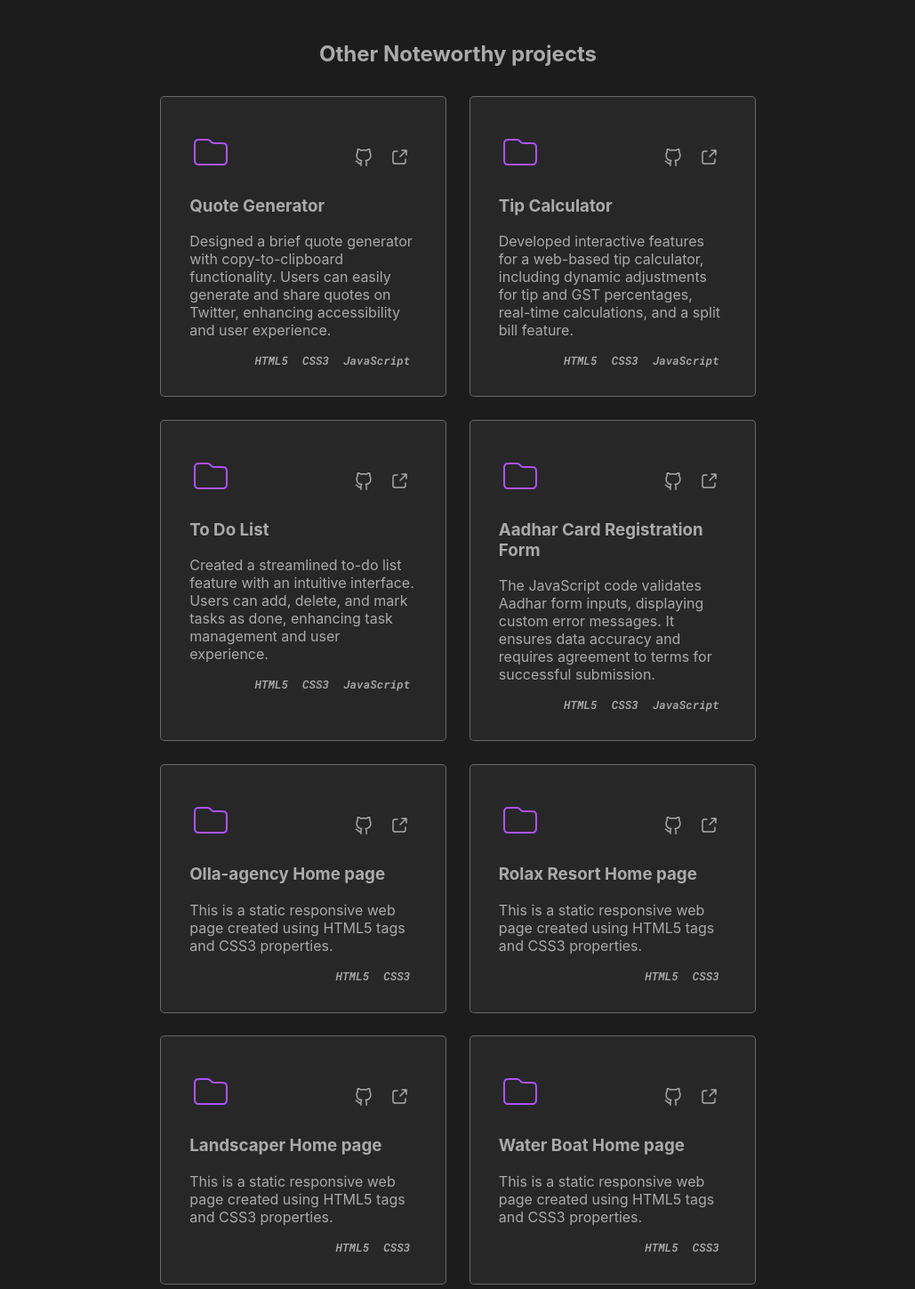
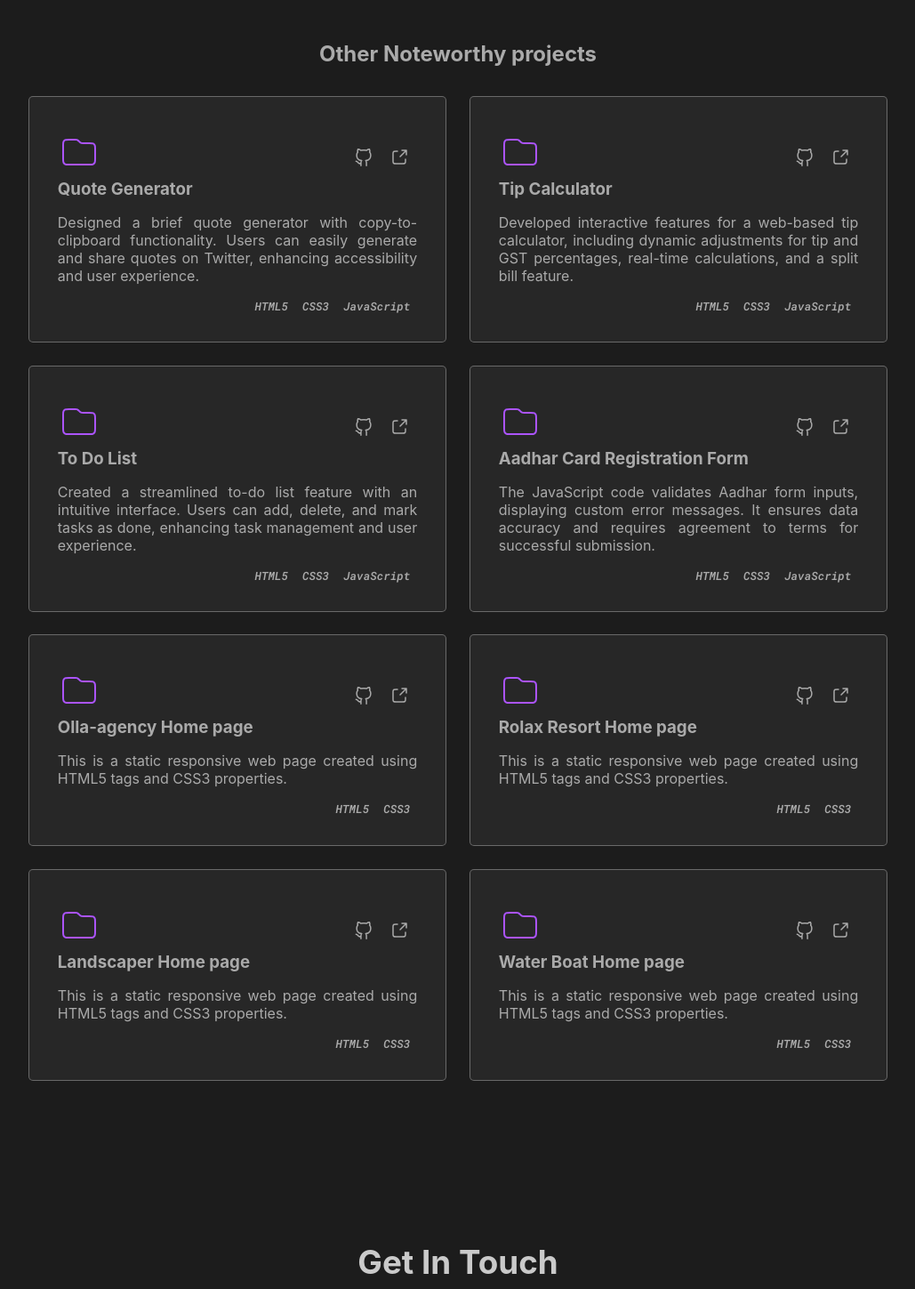
Before and after one commit to sainesh25/my_portfolio, a React (Create React App) app: page /projects in a window 1280 px wide. Shown: the part 2121-3570 px from the top of the page at 89% size, without its empty margins (125-1154 px from the left). Built offline with nearby package versions, Linux system fonts and the light colour scheme.

Commit message:
git links added of tipcal and quotegen

```diff
--- a/src/components/Projects/Projects.css
+++ b/src/components/Projects/Projects.css
@@ -72,7 +72,10 @@ a{
     border-radius: 5px;
     border: 1px solid #aaaaaa81;
     transition: all .3s ease-in-out;
-
+    flex-grow: 1;
+}
+.project-summary-txt{
+    text-align: justify;
 }
 .project-card a{
     height: 100%;
@@ -90,6 +93,7 @@ a{
     text-align: center;
     margin-top: 2rem;
 }
+
 .icons{
     margin: .5rem;
 }
@@ -97,9 +101,11 @@ a{
     .sms{
         width: 100%;
     }
+    .project-card{
+        width: 100%;
+    }
 }
 @media (max-width: 992px){
-
 }
 @media (max-width: 767px){
     .project-section{
@@ -111,12 +117,18 @@ a{
     .featured-project-txt{
         font-size: .9rem;
     }
+    .project-card{
+        padding: 1.5rem;
+    }
 }
 @media (max-width: 576px){
     .sms-head{
         font-size: 1rem;
     }
-    .project-info p{
+    .featured-project-head-main{
+        font-size: 1rem;
+    }
+    .project-info p, .project-summary-txt{
         font-size: .8rem;
     }
     .sms{
@@ -125,4 +137,8 @@ a{
     .featured-project-txt{
         font-size: .8rem;
     }
+    .project-card{
+        padding: 1rem;
+    }
+
 }
--- a/src/components/Projects/Projects.jsx
+++ b/src/components/Projects/Projects.jsx
@@ -11,7 +11,7 @@ export default function Projects() {
         <>
             <div className='project-section ' id='projectId'>
                 <h1 className='skills-head'>Some things I have built...</h1>
-                <h2 className='other-project-head'>Featured Projects</h2>
+                <h2 className='other-project-head featured-project-head-main'>Featured Projects</h2>
                 <div className="projects">
                     <div className="sms">
                         <p className='featured-project-txt'>Featured Project</p>
@@ -60,7 +60,6 @@ export default function Projects() {
                             </div>
                         </div>
                     </div>
-
                 </div>
 
                 <h2 className='other-project-head'>Other Noteworthy projects</h2>
@@ -70,12 +69,12 @@ export default function Projects() {
                             <img src={folderIcon} alt="" />
 
                             <div className="github-icon">
-                                <a href="https://github.com/sainesh25/olla-agency-homepage-static.git" target="_blank" className='icons'><img src={githubIcon} alt="github" /></a>
-                                <a href="https://olla-agency-static.netlify.app/" target="_blank"><img src={goToPage} alt="Go to page" className='icons' /></a>
+                                <a href="https://github.com/sainesh25/quote-generator.git" target="_blank" className='icons'><img src={githubIcon} alt="github" /></a>
+                                <a href="" target="_blank"><img src={goToPage} alt="Go to page" className='icons' /></a>
                             </div>
                         </div>
-                        <h3 className='sub-project-head'>Quote Generator</h3>
-                        <p>Designed a brief quote generator with copy-to-clipboard functionality. Users can easily generate and share quotes on Twitter, enhancing accessibility and user experience.</p>
+                        <h3 className='sub-project-head sms-head'>Quote Generator</h3>
+                        <p className='project-summary-txt'>Designed a brief quote generator with copy-to-clipboard functionality. Users can easily generate and share quotes on Twitter, enhancing accessibility and user experience.</p>
                         <div className="languages">
                             <p>HTML5</p>
                             <p>CSS3</p>
@@ -86,15 +85,15 @@ export default function Projects() {
 
                     <div className="project-card">
                         <div className='project-icons'>
-                            <img src={folderIcon} alt="" />
+                            <img src={folderIcon} alt=""/>
 
                             <div className="github-icon">
-                                <a href="https://github.com/sainesh25/olla-agency-homepage-static.git" target="_blank" className='icons'><img src={githubIcon} alt="github" /></a>
-                                <a href="https://olla-agency-static.netlify.app/" target="_blank"><img src={goToPage} alt="Go to page" className='icons' /></a>
+                                <a href="https://github.com/sainesh25/tip_calculator.git" target="_blank" className='icons'><img src={githubIcon} alt="github" /></a>
+                                <a href="" target="_blank"><img src={goToPage} alt="Go to page" className='icons' /></a>
                             </div>
                         </div>
-                        <h3 className='sub-project-head'>Tip Calculator</h3>
-                        <p>Developed interactive features for a web-based tip calculator, including dynamic adjustments for tip and GST percentages, real-time calculations, and a split bill feature.</p>
+                        <h3 className='sub-project-head sms-head'>Tip Calculator</h3>
+                        <p className='project-summary-txt'>Developed interactive features for a web-based tip calculator, including dynamic adjustments for tip and GST percentages, real-time calculations, and a split bill feature.</p>
                         <div className="languages">
                             <p>HTML5</p>
                             <p>CSS3</p>
@@ -113,8 +112,8 @@ export default function Projects() {
                             </div>
 
                         </div>
-                        <h3 className='sub-project-head'>To Do List</h3>
-                        <p>Created a streamlined to-do list feature with an intuitive interface. Users can add, delete, and mark tasks as done, enhancing task management and user experience.</p>
+                        <h3 className='sub-project-head sms-head'>To Do List</h3>
+                        <p className='project-summary-txt'>Created a streamlined to-do list feature with an intuitive interface. Users can add, delete, and mark tasks as done, enhancing task management and user experience.</p>
                         <div className="languages">
                             <p>HTML5</p>
                             <p>CSS3</p>
@@ -133,8 +132,8 @@ export default function Projects() {
                             </div>
 
                         </div>
-                        <h3 className='sub-project-head'>Aadhar Card Registration Form</h3>
-                        <p>The JavaScript code validates Aadhar form inputs, displaying custom error messages. It ensures data accuracy and requires agreement to terms for successful submission.</p>
+                        <h3 className='sub-project-head sms-head'>Aadhar Card Registration Form</h3>
+                        <p className='project-summary-txt'>The JavaScript code validates Aadhar form inputs, displaying custom error messages. It ensures data accuracy and requires agreement to terms for successful submission.</p>
                         <div className="languages">
                             <p>HTML5</p>
                             <p>CSS3</p>
@@ -153,8 +152,8 @@ export default function Projects() {
                                     <a href="https://olla-agency-static.netlify.app/" target="_blank"><img src={goToPage} alt="Go to page" className='icons' /></a>
                                 </div>
                             </div>
-                            <h3 className='sub-project-head'>Olla-agency Home page</h3>
-                            <p>This is a static responsive web page created using HTML5 tags and CSS3 properties.</p>
+                            <h3 className='sub-project-head sms-head'>Olla-agency Home page</h3>
+                            <p className='project-summary-txt'>This is a static responsive web page created using HTML5 tags and CSS3 properties.</p>
                             <div className="languages">
                                 <p>HTML5</p>
                                 <p>CSS3</p>
@@ -172,8 +171,8 @@ export default function Projects() {
                                     <a href="https://rolax-resort-static.netlify.app/" target="_blank"><img src={goToPage} alt="Go to page" className='icons' /></a>
                                 </div>
                             </div>
-                            <h3 className='sub-project-head'>Rolax Resort Home page</h3>
-                            <p>This is a static responsive web page created using HTML5 tags and CSS3 properties.</p>
+                            <h3 className='sub-project-head sms-head'>Rolax Resort Home page</h3>
+                            <p className='project-summary-txt'>This is a static responsive web page created using HTML5 tags and CSS3 properties.</p>
                             <div className="languages">
                                 <p>HTML5</p>
                                 <p>CSS3</p>
@@ -191,8 +190,8 @@ export default function Projects() {
                                     <a href="https://landscaper-static.netlify.app/" target="_blank"><img src={goToPage} alt="Go to page" className='icons' /></a>
                                 </div>
                             </div>
-                            <h3 className='sub-project-head'>Landscaper Home page</h3>
-                            <p>This is a static responsive web page created using HTML5 tags and CSS3 properties.</p>
+                            <h3 className='sub-project-head sms-head'>Landscaper Home page</h3>
+                            <p className='project-summary-txt'>This is a static responsive web page created using HTML5 tags and CSS3 properties.</p>
                             <div className="languages">
                                 <p>HTML5</p>
                                 <p>CSS3</p>
@@ -210,8 +209,8 @@ export default function Projects() {
                                     <a href="https://water-boat-static.netlify.app/" target="_blank"><img src={goToPage} alt="Go to page" className='icons' /></a>
                                 </div>
                             </div>
-                            <h3 className='sub-project-head'>Water Boat Home page</h3>
-                            <p>This is a static responsive web page created using HTML5 tags and CSS3 properties.</p>
+                            <h3 className='sub-project-head sms-head'>Water Boat Home page</h3>
+                            <p className='project-summary-txt'>This is a static responsive web page created using HTML5 tags and CSS3 properties.</p>
                             <div className="languages">
                                 <p>HTML5</p>
                                 <p>CSS3</p>
```
